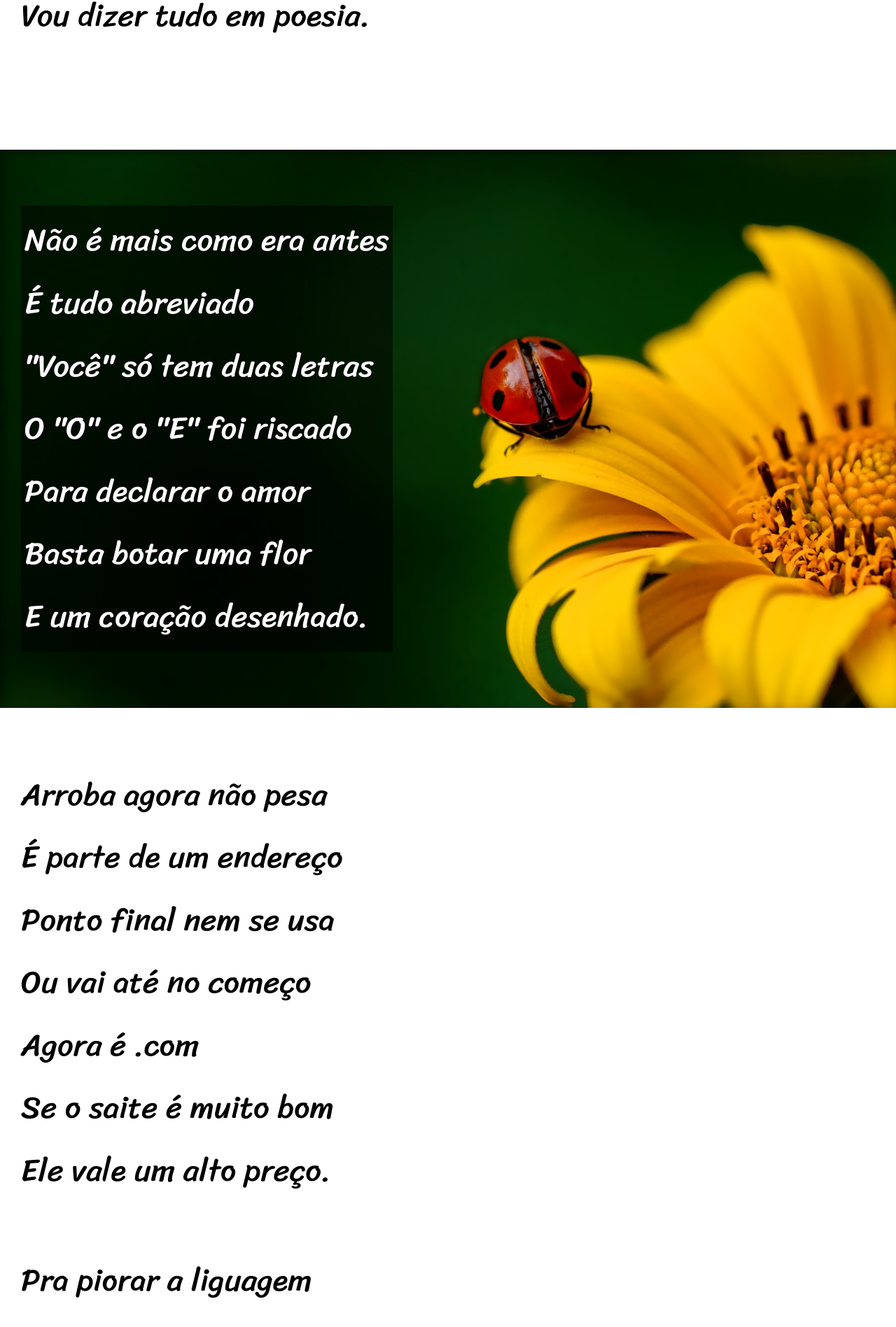
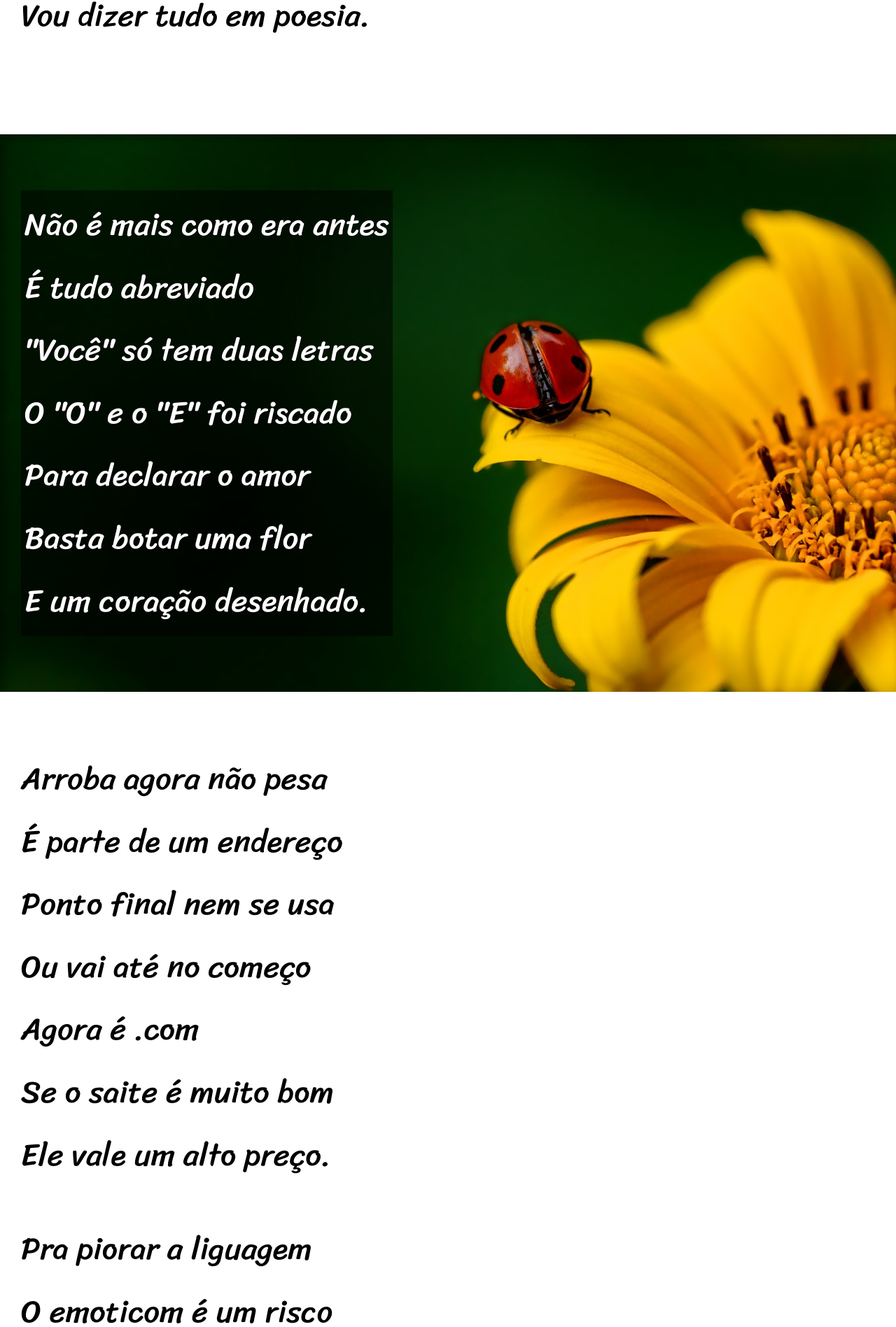
Before and after one commit to ArthurRamos0/projeto-cordel, a plain HTML site: page index.html in a window 1280 px wide. Shown: the part 900-2797 px from the top of the page at 70% size. Drawn offline with Linux system fonts and the light colour scheme.

Commit message:
alteração nas posições da imagens e no espaçamento dos paragrafos

```diff
--- a/estilo/style.css
+++ b/estilo/style.css
@@ -70,7 +70,7 @@ section.imagem {
 }
 
 section > p {
-    padding-bottom: 1.5em;
+    padding-bottom: 1em;
 
 }
 
@@ -82,12 +82,12 @@ section.normal {
 
 section#img01 {
     background-image: url(../imagens/background001.jpg);
-    background-position: right center;
+    background-position: center center;
 }
 
 section#img02 {
     background-image: url(../imagens/background002.jpg);
-    background-position:   right center;
+    background-position:   center center;
 }
 
 section.imagem > p {
```
